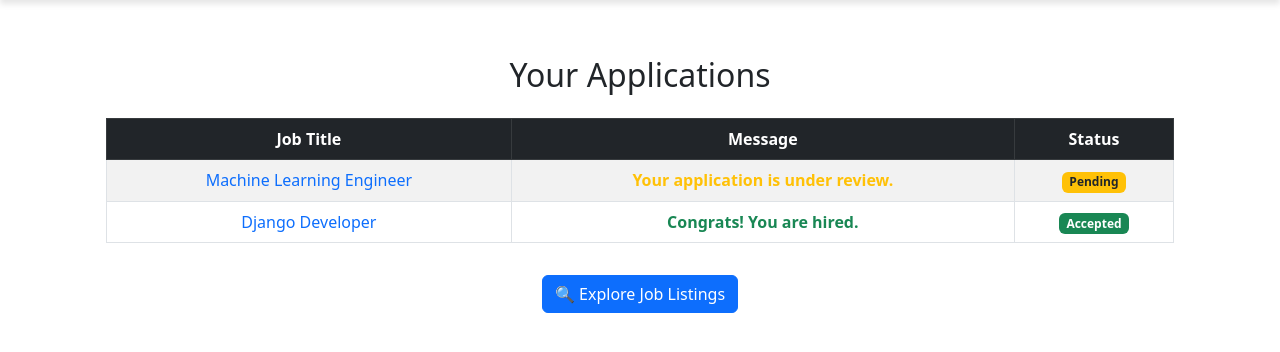
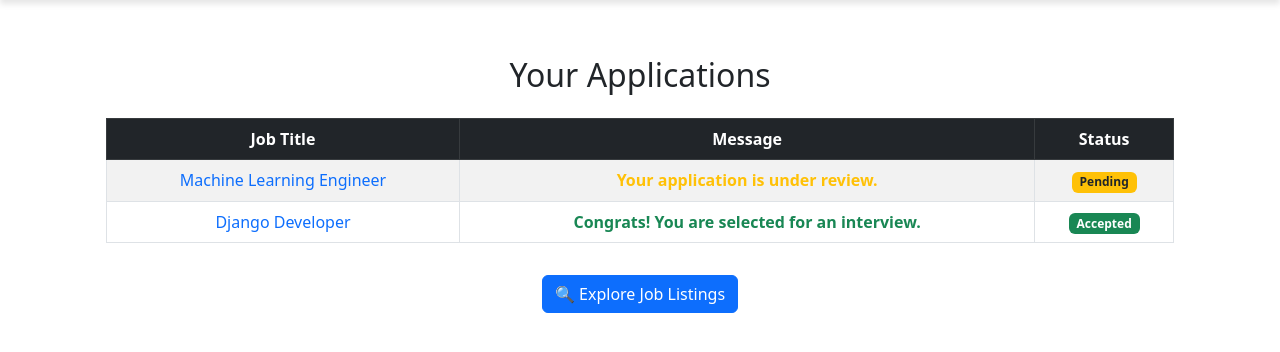
Before and after one commit to mahnoor2410/AI-Based-JobTechPort, a Django app: template jobs/templates/jobs/user_dashboard.html in a window 1280 px wide. Shown: the part 76-428 px from the top of the page. Run offline with Django 5.2, Linux system fonts and the light colour scheme; the template is opened without the code that fills it: values that come from a table or form of the project are taken from there, others are empty; data comes from the database, SQL or seed files in the repository; both versions use the stored data as it was after the commit.

Commit message:
adding files

```diff
--- a/jobs/templates/jobs/user_dashboard.html
+++ b/jobs/templates/jobs/user_dashboard.html
@@ -24,7 +24,7 @@
                             </td>
                             <td>
                                 {% if application.status == 'Accepted' %}
-                                    <span class="text-success fw-bold">Congrats! You are hired.</span>
+                                    <span class="text-success fw-bold">Congrats! You are selected for an interview.</span>
                                 {% elif application.status == 'Rejected' %}
                                     <span class="text-danger fw-bold">Unfortunately, your application was not selected.</span>
                                 {% else %}
```
Also changed, not shown: db.sqlite3, 2 other files.
